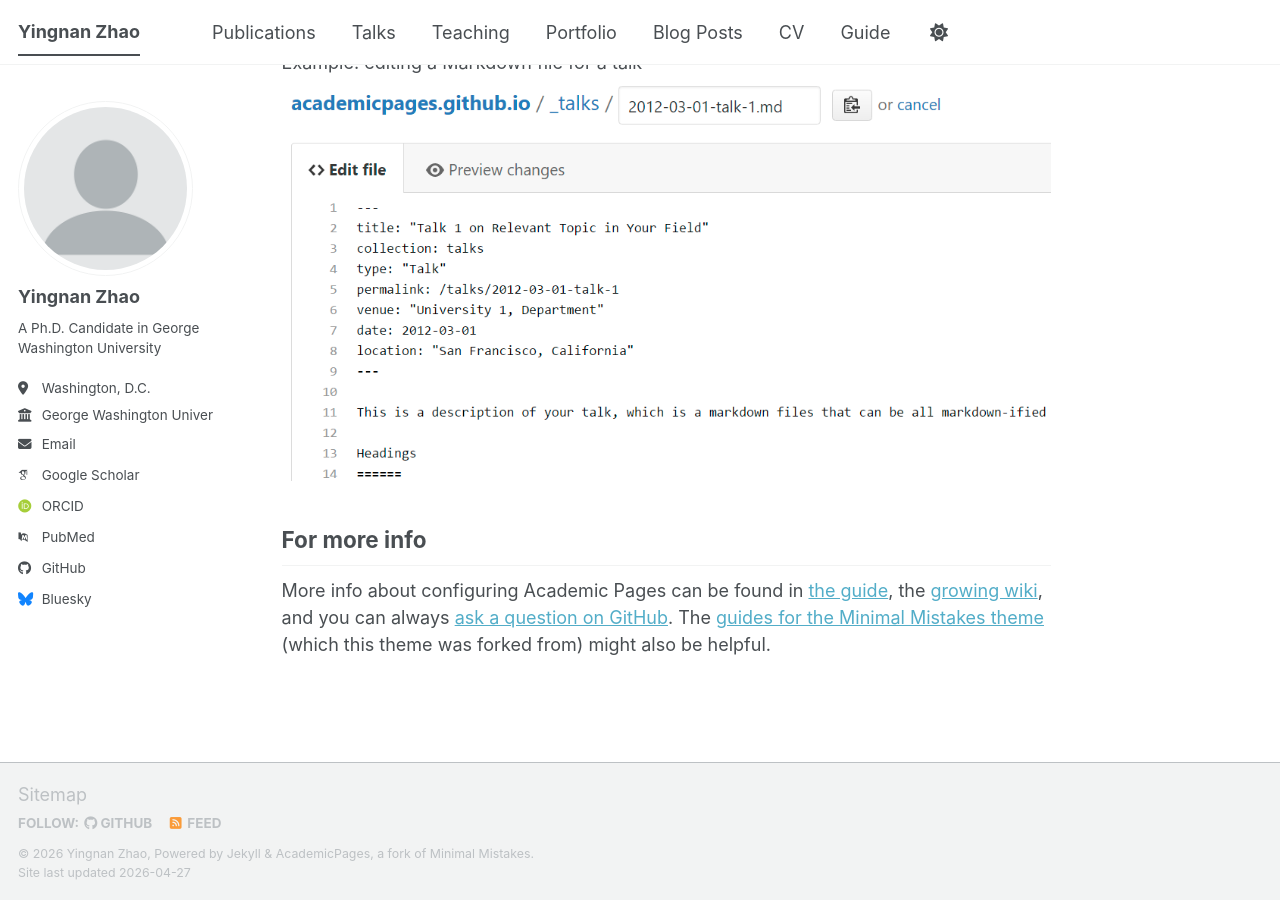
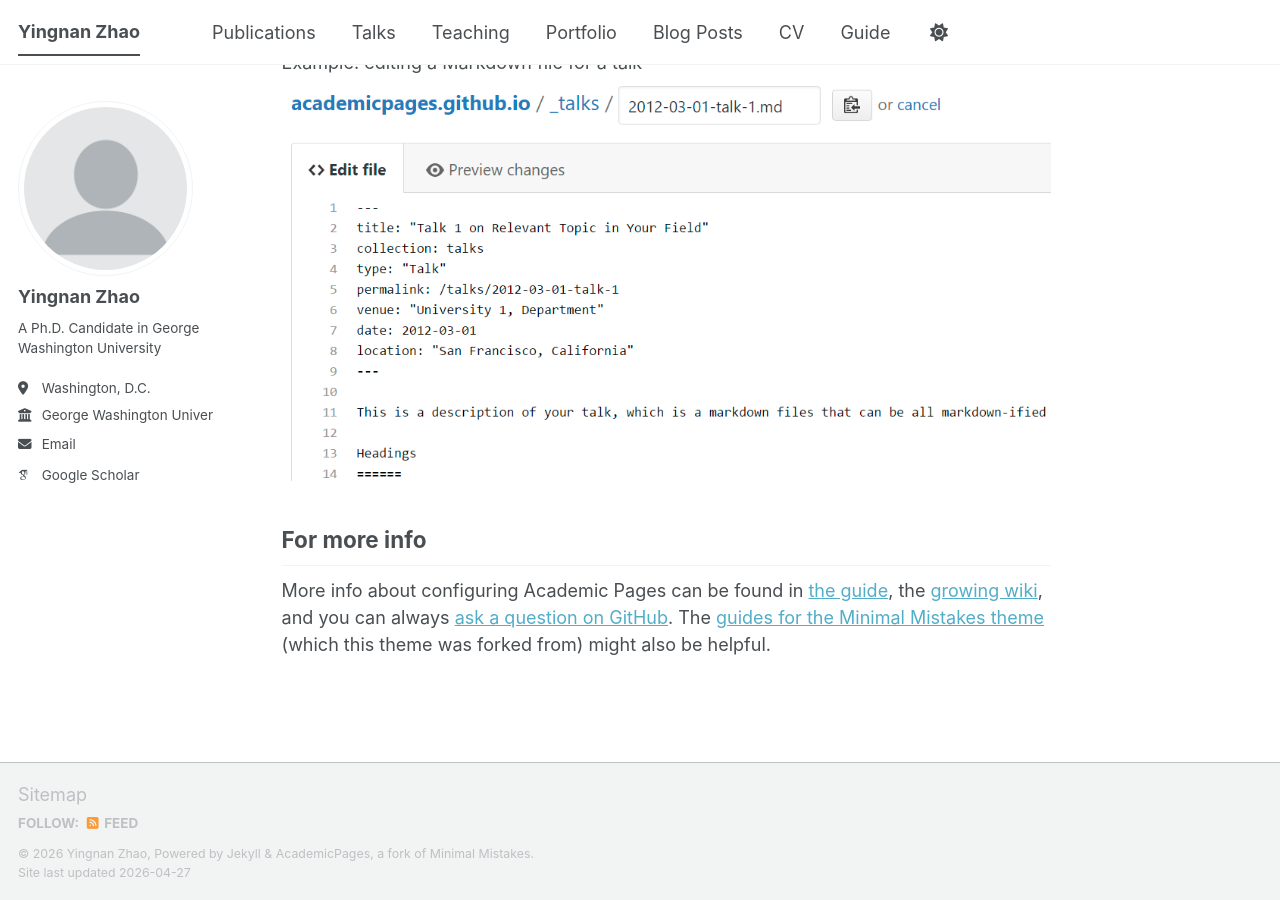
Before and after one commit to yingnan96/yingnan96.github.io, a Jekyll site: the page built from _pages/about.md, in a window 1280 px wide and 900 px high, scrolled down 3187 px. Built offline with Jekyll 4.4.1, drawn with Linux system fonts in a browser that asks for light colours; some web fonts are replaced; a script bundle is joined from its source files by our own code; library files that are not in the unit come from our copies; some of the changed lines change nothing that is shown.

Commit message:
Update _config.yml

```diff
--- a/_config.yml
+++ b/_config.yml
@@ -32,54 +32,7 @@ author:
   email            : "yzhao96@gwu.edu"
 
   # Academic websites
-  academia         : # URL
-  arxiv            : # URL - Update with the correct link to your profile
-  googlescholar    : "https://scholar.google.com/citations?user=PS_CX0AAAAAJ"
-  inspire-hep      : # URL
-  impactstory      : # URL
-  orcid            : "https://orcid.org/yourorcidurl"
-  semantic         : # URL
-  ssrn             : # URL
-  pubmed           : "https://www.ncbi.nlm.nih.gov/pubmed/?term=john+snow"
-  researchgate     : # URL
-  scopus           : # URL
-  zotero           : # URL
-
-
-  # Repositories and software development
-  bitbucket        : # Username - Update with your username on the site
-  codepen          : # Username
-  dribbble         : # Username
-  github           : "academicpages"
-  kaggle           : # Username
-  stackoverflow    : # User number or user number and name (i.e., use "1" or "1/jeff-atwood")
-
-  # Social media
-  artstation       : # Username
-  bluesky          : "bsky.app" # Replace this with you Bluesky username
-  facebook         : # Username
-  flickr           : # Username
-  foursquare       : # Username
-  goodreads        : # Username
-  google_plus      : # Username
-  keybase          : # Username
-  instagram        : # Username
-  lastfm           : # Username
-  linkedin         : # Username
-  mastodon         : # URL
-  medium           : # URL
-  pinterest        : # Username
-  soundcloud       : # Username
-  steam            : # Username
-  telegram         : # URL
-  tumblr           : # Username
-  twitter          : # Username for X / Twitter
-  vine             : # Username
-  weibo            : # Username
-  wikipedia        : # Username
-  xing             : # Username
-  youtube          : # Username
-  zhihu            : # Username
+  googlescholar    : "https://scholar.google.com/citations?user=vR4jgX8AAAAJ&hl=en&oi=sra"
 
 # Publication Category - The following the list of publication categories and their headings
 publication_category:
```
